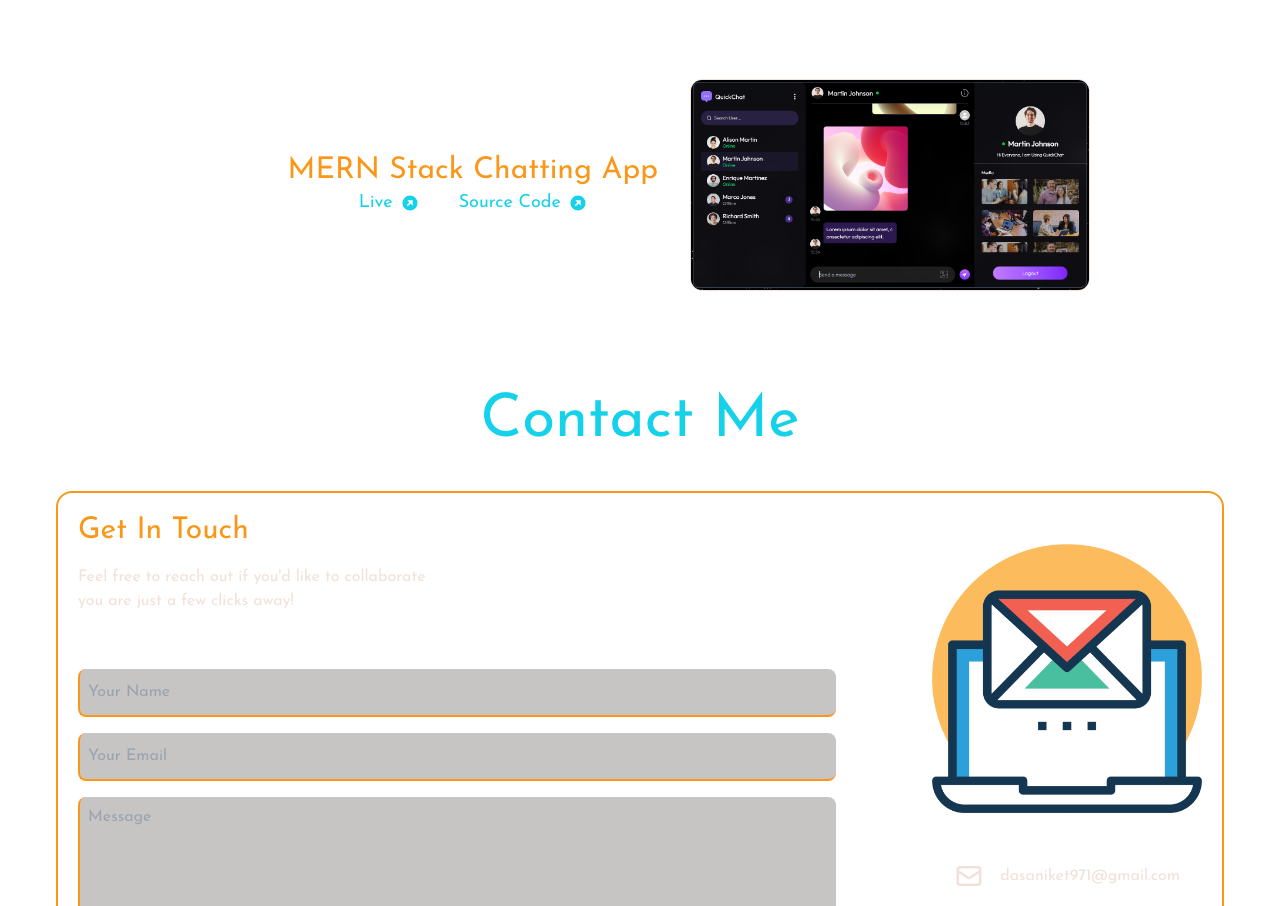
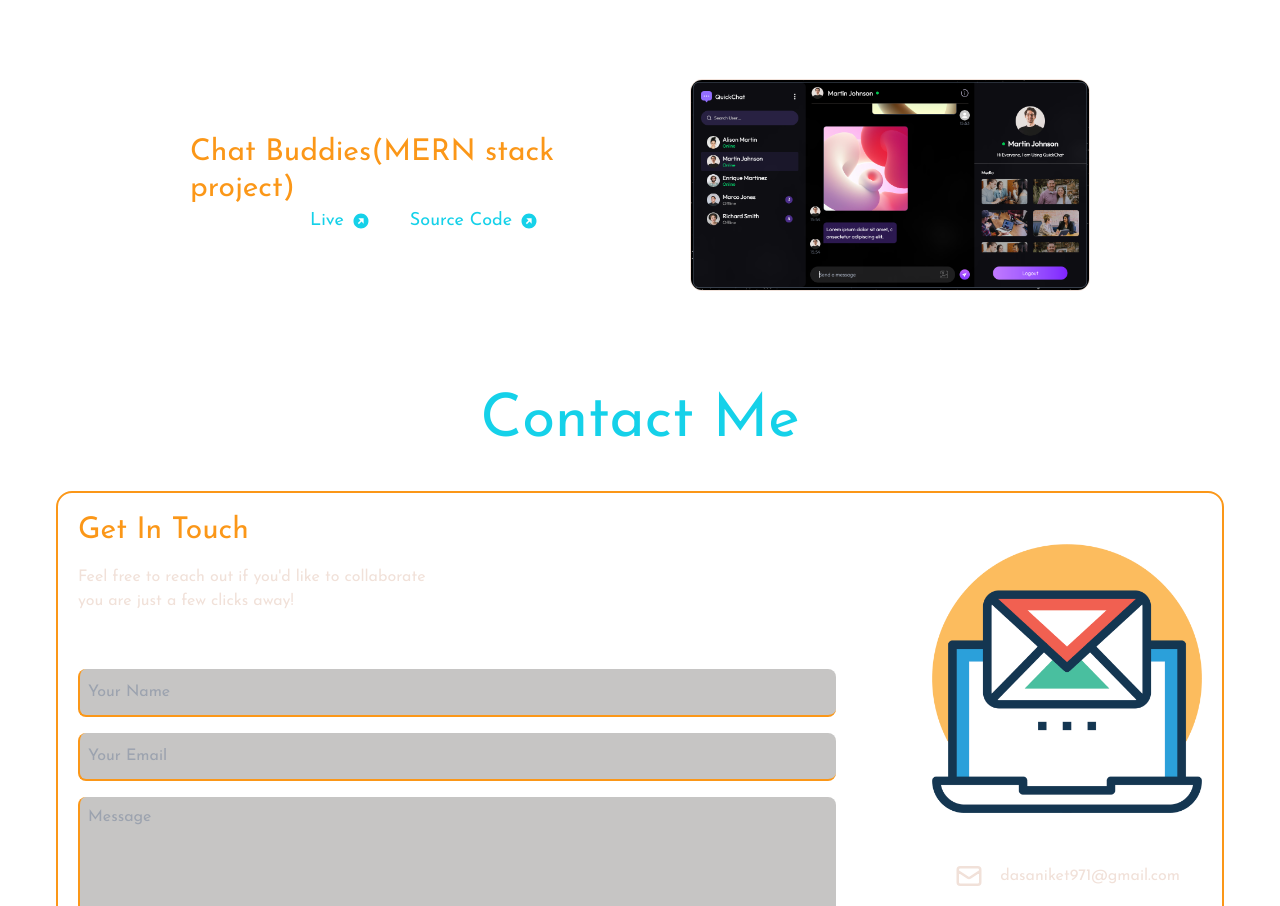
Before and after one commit to aniket00101/portfolio, a React (Vite) app: page / in a window 1280 px wide. Shown: the part 3721-4627 px from the top of the page. Built offline with nearby package versions, Linux system fonts and the light colour scheme.

Commit message:
Update ProjectMain.jsx

```diff
--- a/src/components/projectsSection/ProjectMain.jsx
+++ b/src/components/projectsSection/ProjectMain.jsx
@@ -13,11 +13,11 @@ const projects = [
     sourcecode: 'https://github.com/aniket00101/GreenHand-PR391'
   },
   {
-    name: 'MERN Stack Chatting App',
+    name: 'Chat Buddies(MERN stack project)',
     align: 'left',
     image: '/images/project/chattingApp.png',
-    link: 'https://portfolio-book-design.vercel.app/',
-    sourcecode: 'https://github.com/aniket00101/MERN-RealTime-Chatting-App'
+    link: 'https://chat-buddies.vercel.app/',
+    sourcecode: 'https://github.com/aniket00101/Chat-Buddies'
   }
 ]
 const ProjectMain = () => {
```
